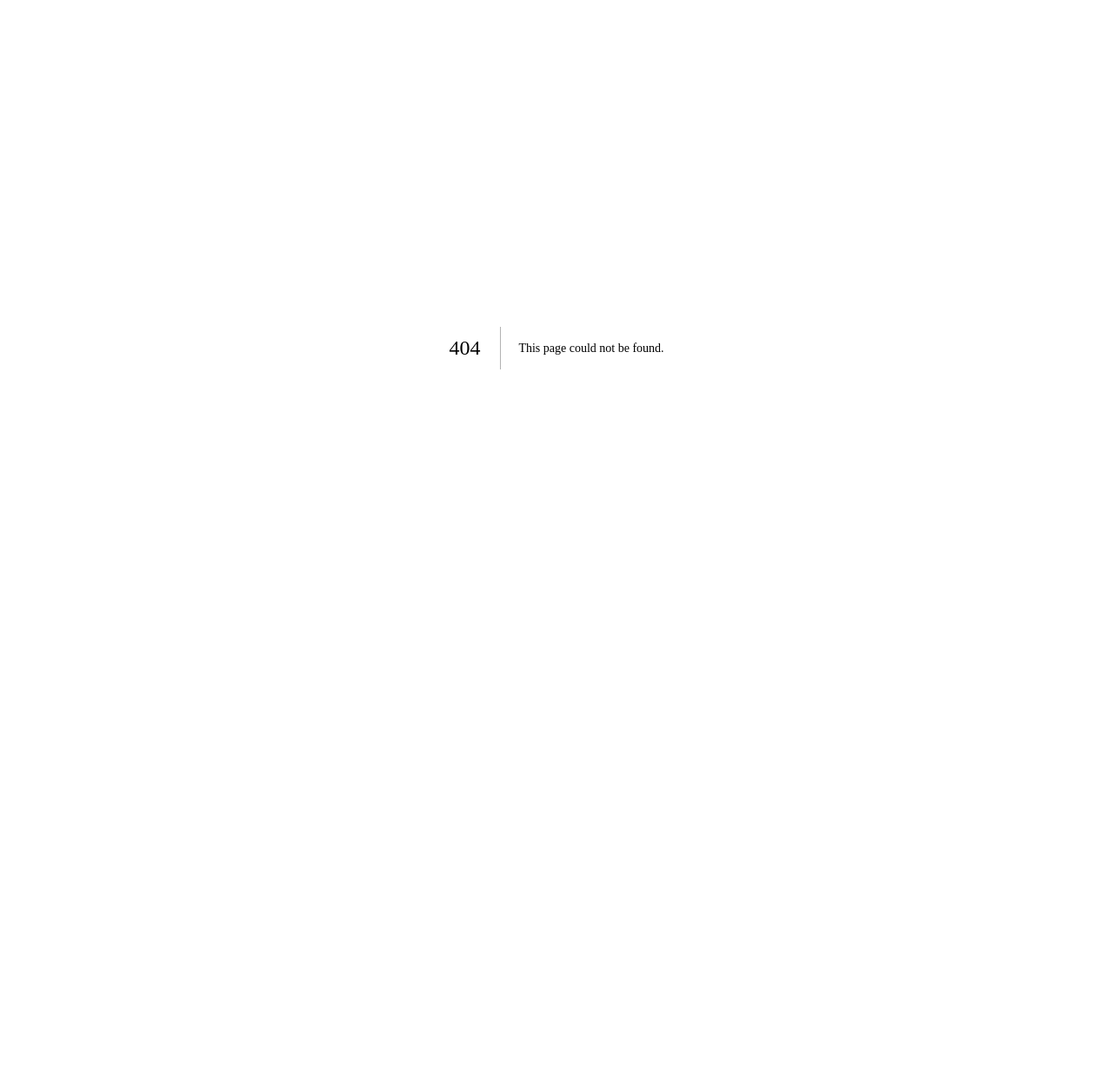
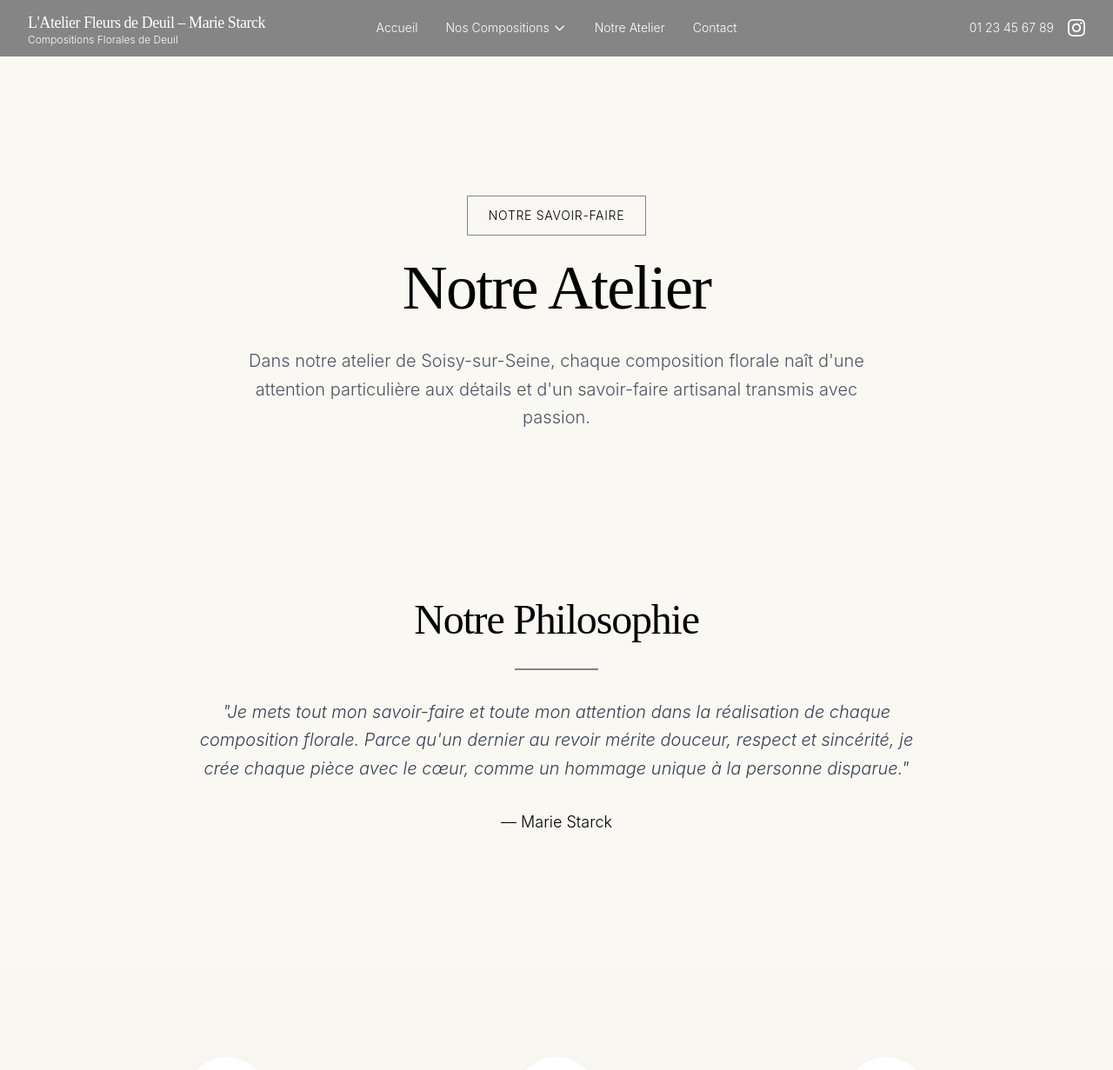
Before and after one commit to Alexmz1/marie-starck-mourning, a Next.js app: page /atelier in a window 1280 px wide. Before the commit this address had no page. Shown: the top 1231 px of the page at 87% size. Before the commit the page ends 800 px from the top, so only its background shows below. Built offline with nearby package versions, Linux system fonts and the light colour scheme.

Commit message:
Add Atelier page

```diff
--- /dev/null
+++ b/src/app/atelier/page.js
@@ -0,0 +1,10 @@
+import AtelierPage from '../../pages/atelier/AtelierPage';
+
+export const metadata = {
+  title: 'Notre Atelier - L\'Atelier Fleurs de Deuil – Marie Starck',
+  description: 'Découvrez notre atelier artisanal à Soisy-sur-Seine où chaque composition florale est créée avec attention et émotion.',
+};
+
+export default function Atelier() {
+  return <AtelierPage />;
+}
--- /dev/null
+++ b/src/pages/atelier/AtelierPage.js
@@ -0,0 +1,163 @@
+// /src/pages/atelier/AtelierPage.js
+'use client';
+
+import React from 'react';
+import Header from '../../components/Header';
+import Footer from '../../components/Footer';
+
+const AtelierPage = () => {
+  return (
+    <div className="min-h-screen" style={{backgroundColor: '#faf8f3'}}>
+      <Header />
+
+      <main className="pt-16">
+        {/* Hero Section */}
+        <div className="relative overflow-hidden" style={{backgroundColor: '#faf8f3'}}>
+          <div className="max-w-7xl mx-auto px-4 sm:px-6 lg:px-8 py-24">
+            <div className="text-center">
+              <div className="inline-block px-6 py-3 text-black text-sm font-light mb-6 tracking-wider" style={{border: '1px solid #858585'}}>
+                NOTRE SAVOIR-FAIRE
+              </div>
+              <h1 className="text-5xl md:text-6xl lg:text-7xl font-light text-black mb-8 tracking-tight">
+                Notre Atelier
+              </h1>
+              <p className="text-xl text-gray-600 font-light max-w-3xl mx-auto leading-relaxed">
+                Dans notre atelier de Soisy-sur-Seine, chaque composition florale naît d'une attention
+                particulière aux détails et d'un savoir-faire artisanal transmis avec passion.
+              </p>
+            </div>
+          </div>
+        </div>
+
+        {/* Philosophy Section */}
+        <div className="py-24" style={{backgroundColor: '#faf8f3'}}>
+          <div className="max-w-4xl mx-auto px-4 sm:px-6 lg:px-8 text-center">
+            <div className="mb-16">
+              <h2 className="text-4xl md:text-5xl font-light text-black mb-8 tracking-tight">
+                Notre Philosophie
+              </h2>
+              <div className="w-24 h-0.5 mx-auto mb-8" style={{backgroundColor: '#858585'}}></div>
+              <p className="text-xl text-gray-700 font-light leading-relaxed italic">
+                "Je mets tout mon savoir-faire et toute mon attention dans la réalisation de chaque composition florale.
+                Parce qu'un dernier au revoir mérite douceur, respect et sincérité, je crée chaque pièce avec le cœur,
+                comme un hommage unique à la personne disparue."
+              </p>
+              <p className="text-lg text-black font-light mt-8">— Marie Starck</p>
+            </div>
+          </div>
+        </div>
+
+        {/* Services Features */}
+        <div className="py-24" style={{backgroundColor: '#f8f6f0'}}>
+          <div className="max-w-6xl mx-auto px-4 sm:px-6 lg:px-8">
+            <div className="grid grid-cols-1 md:grid-cols-3 gap-12">
+
+              <div className="text-center group">
+                <div className="w-24 h-24 mx-auto mb-8 rounded-full flex items-center justify-center bg-white shadow-lg group-hover:shadow-xl transition-all duration-500">
+                  <svg className="w-10 h-10" style={{color: '#858585'}} fill="none" stroke="currentColor" viewBox="0 0 24 24">
+                    <path strokeLinecap="round" strokeLinejoin="round" strokeWidth="1.5" d="M4.318 6.318a4.5 4.5 0 000 6.364L12 20.364l7.682-7.682a4.5 4.5 0 00-6.364-6.364L12 7.636l-1.318-1.318a4.5 4.5 0 00-6.364 0z"/>
+                  </svg>
+                </div>
+                <h3 className="text-xl font-light text-black mb-4 tracking-wide">Création Artisanale</h3>
+                <p className="text-gray-600 font-light leading-relaxed">
+                  Chaque composition est unique, pensée et réalisée à la main avec une attention particulière
+                  aux formes, couleurs et émotions.
+                </p>
+              </div>
+
+              <div className="text-center group">
+                <div className="w-24 h-24 mx-auto mb-8 rounded-full flex items-center justify-center bg-white shadow-lg group-hover:shadow-xl transition-all duration-500">
+                  <svg className="w-10 h-10" style={{color: '#858585'}} fill="none" stroke="currentColor" viewBox="0 0 24 24">
+                    <path strokeLinecap="round" strokeLinejoin="round" strokeWidth="1.5" d="M12 3v1m0 16v1m9-9h-1M4 12H3m15.364 6.364l-.707-.707M6.343 6.343l-.707-.707m12.728 0l-.707.707M6.343 17.657l-.707.707"/>
+                  </svg>
+                </div>
+                <h3 className="text-xl font-light text-black mb-4 tracking-wide">Fleurs Fraîches</h3>
+                <p className="text-gray-600 font-light leading-relaxed">
+                  Sélection directe à Rungis pour garantir une fraîcheur optimale et des variétés
+                  de qualité exceptionnelle.
+                </p>
+              </div>
+
+              <div className="text-center group">
+                <div className="w-24 h-24 mx-auto mb-8 rounded-full flex items-center justify-center bg-white shadow-lg group-hover:shadow-xl transition-all duration-500">
+                  <svg className="w-10 h-10" style={{color: '#858585'}} fill="none" stroke="currentColor" viewBox="0 0 24 24">
+                    <path strokeLinecap="round" strokeLinejoin="round" strokeWidth="1.5" d="M12 8v4l3 3m6-3a9 9 0 11-18 0 9 9 0 0118 0z"/>
+                  </svg>
+                </div>
+                <h3 className="text-xl font-light text-black mb-4 tracking-wide">Service 7j/7</h3>
+                <p className="text-gray-600 font-light leading-relaxed">
+                  Disponibilité et réactivité pour vous accompagner dans tous vos moments importants,
+                  avec respect et professionnalisme.
+                </p>
+              </div>
+            </div>
+          </div>
+        </div>
+
+        {/* Process Section */}
+        <div className="py-24" style={{backgroundColor: '#faf8f3'}}>
+          <div className="max-w-6xl mx-auto px-4 sm:px-6 lg:px-8">
+            <div className="text-center mb-16">
+              <h2 className="text-4xl md:text-5xl font-light text-black mb-8 tracking-tight">
+                Notre Démarche
+              </h2>
+              <div className="w-24 h-0.5 mx-auto mb-8" style={{backgroundColor: '#858585'}}></div>
+              <p className="text-xl text-gray-600 font-light max-w-3xl mx-auto leading-relaxed">
+                De la conception à la livraison, chaque étape est pensée pour honorer vos émotions
+                et créer des compositions qui vous ressemblent.
+              </p>
+            </div>
+
+            <div className="grid grid-cols-1 md:grid-cols-4 gap-8">
+              {[
+                { number: "01", title: "Écoute", desc: "Comprendre vos besoins et vos émotions" },
+                { number: "02", title: "Conception", desc: "Créer un projet personnalisé et unique" },
+                { number: "03", title: "Réalisation", desc: "Composer avec soin et attention" },
+                { number: "04", title: "Livraison", desc: "Accompagner jusqu'au dernier moment" }
+              ].map((step, index) => (
+                <div key={index} className="text-center">
+                  <div className="w-16 h-16 mx-auto mb-6 rounded-full flex items-center justify-center border-2" style={{borderColor: '#858585'}}>
+                    <span className="text-xl font-light" style={{color: '#858585'}}>{step.number}</span>
+                  </div>
+                  <h3 className="text-lg font-light text-black mb-3 tracking-wide">{step.title}</h3>
+                  <p className="text-gray-600 font-light text-sm leading-relaxed">{step.desc}</p>
+                </div>
+              ))}
+            </div>
+          </div>
+        </div>
+
+        {/* Contact CTA */}
+        <div className="py-24" style={{backgroundColor: '#f8f6f0'}}>
+          <div className="max-w-4xl mx-auto px-4 sm:px-6 lg:px-8 text-center">
+            <h2 className="text-4xl md:text-5xl font-light text-black mb-8 tracking-tight">
+              Découvrez Notre Univers
+            </h2>
+            <p className="text-xl text-gray-600 font-light mb-12 leading-relaxed">
+              Venez nous rencontrer dans notre atelier ou contactez-nous pour découvrir
+              comment nous pouvons créer ensemble vos compositions florales.
+            </p>
+            <div className="space-y-4 sm:space-y-0 sm:space-x-6 sm:flex sm:justify-center">
+              <a
+                href="/contact"
+                className="btn-primary-gray inline-block py-4 px-10 font-light tracking-wide"
+              >
+                NOUS CONTACTER
+              </a>
+              <a
+                href="/"
+                className="btn-secondary-gray inline-block py-4 px-10 font-light tracking-wide"
+              >
+                RETOUR À L'ACCUEIL
+              </a>
+            </div>
+          </div>
+        </div>
+      </main>
+
+      <Footer />
+    </div>
+  );
+};
+
+export default AtelierPage;
```
